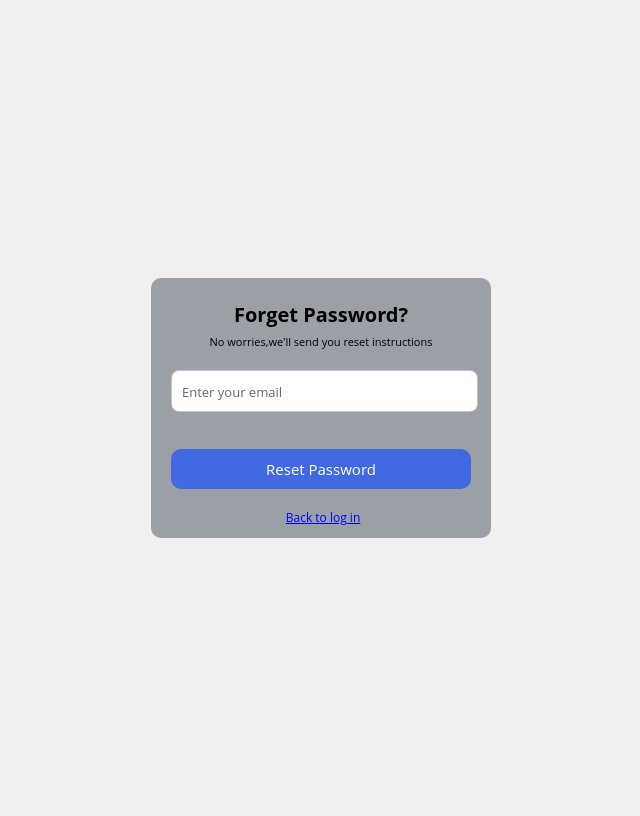
After one commit to iamsushil08/Project, a PHP site: page /backend/forgetpw.html in a window 1280 px wide. The commit adds this page. Shown: the whole page, without its empty margins (319-959 px from the left). Run offline with PHP 8.4, Linux system fonts and the light colour scheme.

Commit message:
changes by sandhya

```diff
--- /dev/null
+++ b/frontend/backend/forgetpw.html
@@ -0,0 +1,139 @@
+<!DOCTYPE html>
+<html lang="en">
+
+<head>
+    <meta charset="UTF-8" />
+    <meta name="viewport" content="width=device-width, initial-scale=1.0" />
+    <title>Forget Password</title>
+    <link rel="stylesheet" href="https://cdnjs.cloudflare.com/ajax/libs/font-awesome/6.0.0-beta3/css/all.min.css">
+    <style>
+    * {
+        font-family: "Open Sans", sans-serif;
+    }
+
+    body {
+        height: 100vh;
+        display: flex;
+        justify-content: center;
+        align-items: center;
+
+        background-color: #f0f0f0;
+    }
+
+    form {
+        display: flex;
+        flex-direction: column;
+        width: 300px;
+        height: 220px;
+        background-color: #9aa0a6;
+        padding: 20px;
+        border-radius: 10px;
+    }
+
+    form label {
+        margin-bottom: 0px;
+    }
+
+    form label span {
+        margin-left: 11px;
+        font-size: 15px;
+        font-weight: 300px;
+    }
+
+
+    input[type="text"] {
+        width: 95%;
+        padding: 10px;
+        border: 1px solid rgba(105, 105, 105, 0.4);
+        border-radius: 8px;
+        font-size: 15px;
+        margin-top: 10px;
+
+        color: #333;
+
+    }
+
+    input[type="text"]::placeholder {
+        color: #666;
+        font-size: 13px;
+    }
+
+
+    .submit {
+        border: none;
+        background-color: royalblue;
+        padding: 10px;
+        border-radius: 10px;
+        color: #fff;
+        font-size: 15px;
+        margin-top: 15px;
+    }
+
+
+
+
+    .submit:hover {
+        background-color: rgb(56, 90, 194);
+    }
+
+    #login {
+        text-align: center;
+    }
+
+
+    #login a {
+        font-size: 12px;
+        color: blue;
+        margin-left: 4px;
+
+
+
+    }
+
+    #message {
+        text-align: center;
+        font-size: 20px;
+        font-weight: bold;
+        color: black;
+        margin-bottom: 15px;
+        margin-top: 3px;
+    }
+
+
+
+    #email_error {
+        color: red;
+        font-size: 12px;
+        margin-top: 2px;
+
+    }
+
+
+    #smessage {
+        color: black;
+        font-size: 11px;
+        margin-top: -9px;
+        text-align: center;
+    }
+    </style>
+</head>
+
+<body>
+    <form action="./resetpw.php" method="POST" onsubmit="return validateForm(event)">
+        <p id="message">Forget Password?</p>
+        <p id="smessage">No worries,we'll send you reset instructions</p>
+
+        <div class="email">
+            <label>
+                <input type="text" id="email" name="Email" placeholder="Enter your email" />
+            </label>
+            <br>
+
+        </div>
+        <br />
+        <button class="submit" name="reset">Reset Password</button>
+        <p id="login"><a href="./signup.php">Back to log in</a></p>
+
+    </form>
+</body>
+<script>
--- a/frontend/backend/signup.php
+++ b/frontend/backend/signup.php
@@ -147,7 +147,7 @@ if (isset($_POST['signin'])) {
         </div>
         <br />
         <button class="submit" name="signin">SIGN IN</button>
-        <p id="pforget"><a href="#">Forgot Password?</a></p>
+        <p id="pforget"><a href="./forgetpw.html">Forgot Password?</a></p>
         <p id="createone">Don't have an account? <a href="./register.html">Create One</a></p>
     </form>
 </body>
```
Also changed, not shown: frontend/backend/resetpw.php (added, +37 -0 lines).
